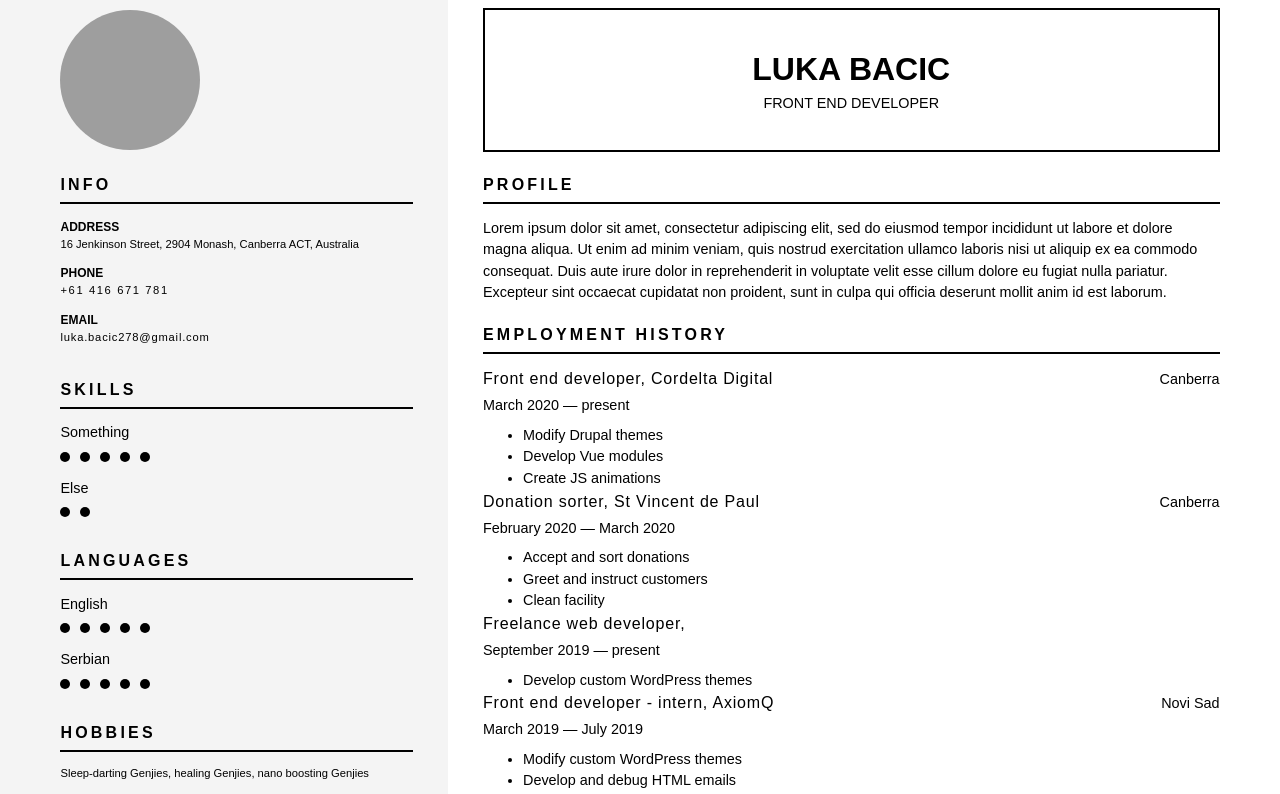
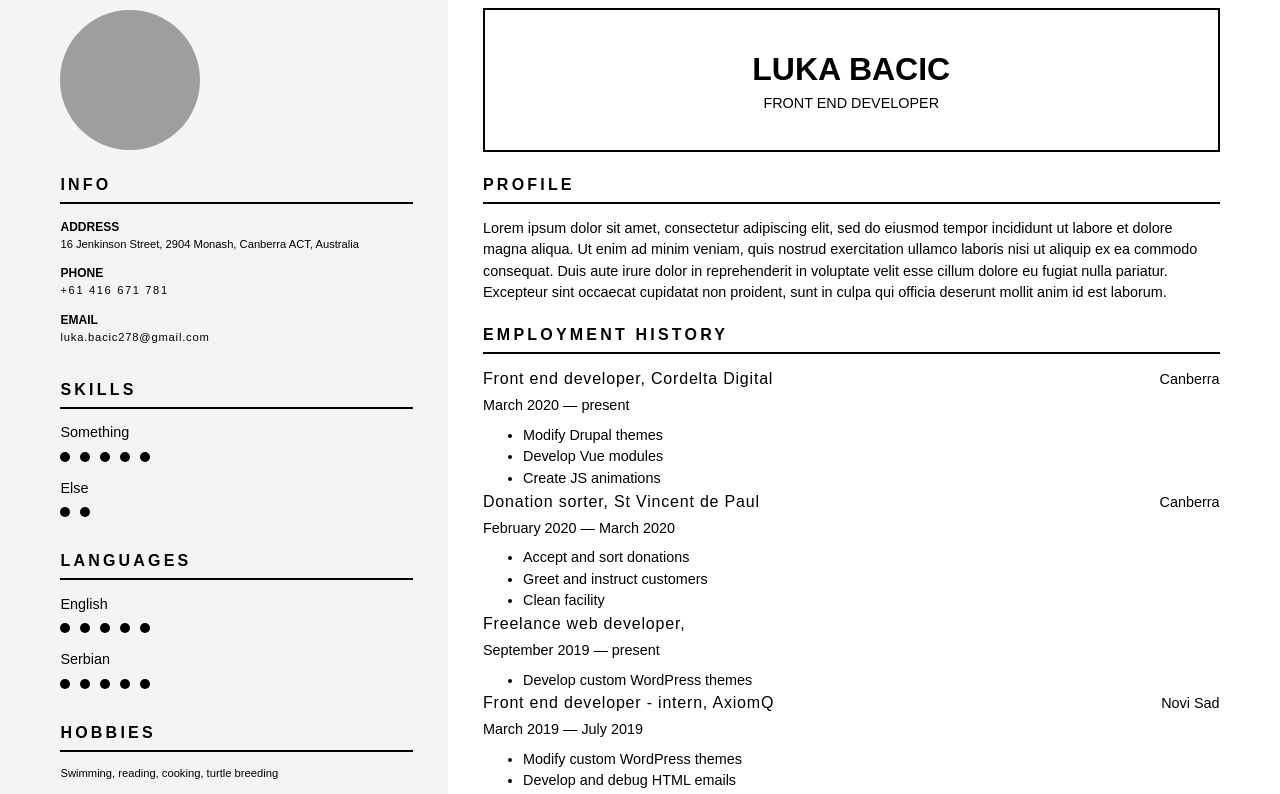
Before and after one commit to luka-bacic/cv-builder, a Vue app: page / in a window 1280 px wide. Shown: the top 794 px of the page. Built offline with nearby package versions, Linux system fonts and the light colour scheme; grey boxes are pictures that could not be loaded.

Commit message:
pass in hobbies to Hobbies component

```diff
--- a/src/components/layout/Sidebar.vue
+++ b/src/components/layout/Sidebar.vue
@@ -4,7 +4,7 @@
       <ContactInfo :address="address" :phone="phone" :email="email" />
       <SkillGroup title="Skills" :skills="skills" />
       <SkillGroup title="Languages" :skills="languages" />
-      <Hobbies />
+      <Hobbies :hobbies="hobbies" />
     </div>
     <div class="sidebar__bgcolor"></div>
   </aside>
@@ -14,7 +14,7 @@
 import ContactInfo from '../content/ContactInfo';
 import SkillGroup from '../reusable/SkillGroup';
 import Hobbies from '../content/Hobbies';
-import { address, phone, email, skills, languages } from '../../data';
+import { address, phone, email, skills, languages, hobbies } from '../../data';
 
 export default {
   components: {
@@ -30,6 +30,7 @@ export default {
       email: email,
       skills: skills,
       languages: languages,
+      hobbies: hobbies,
     };
   },
 };
```
